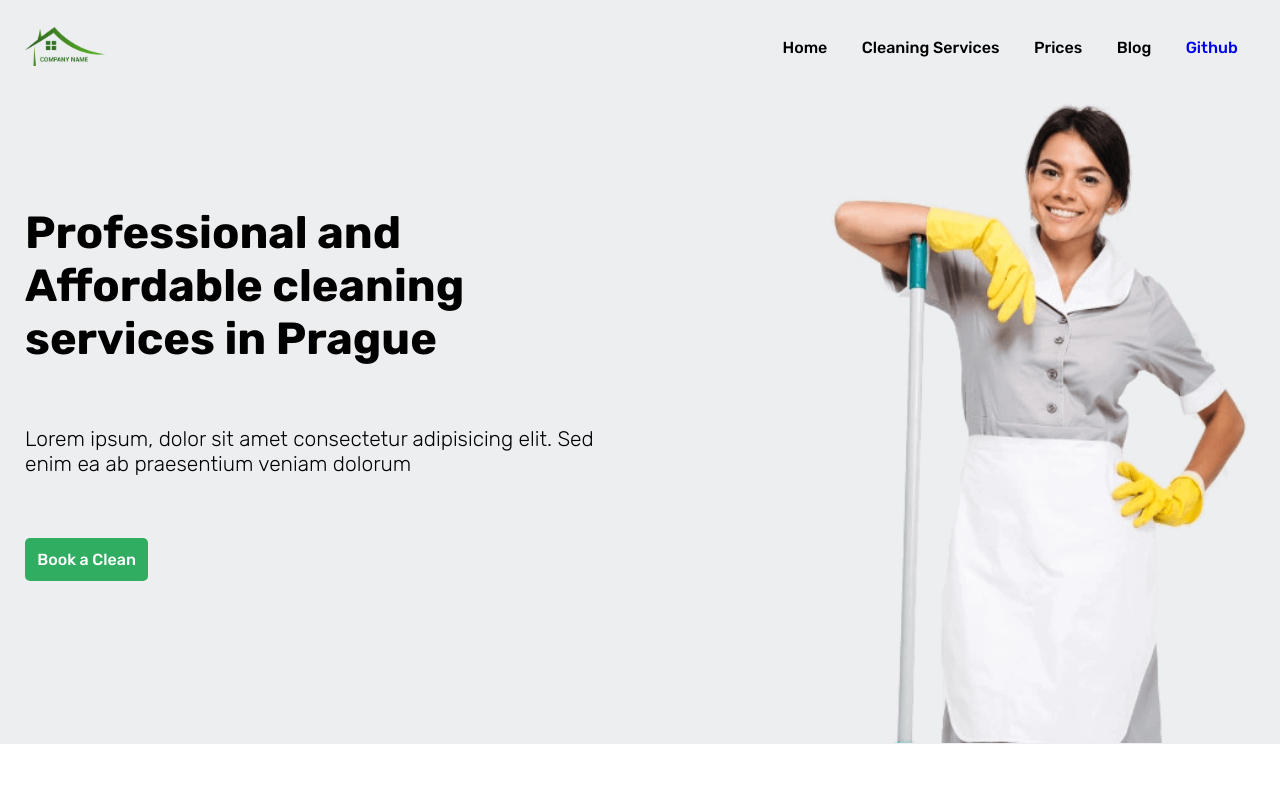
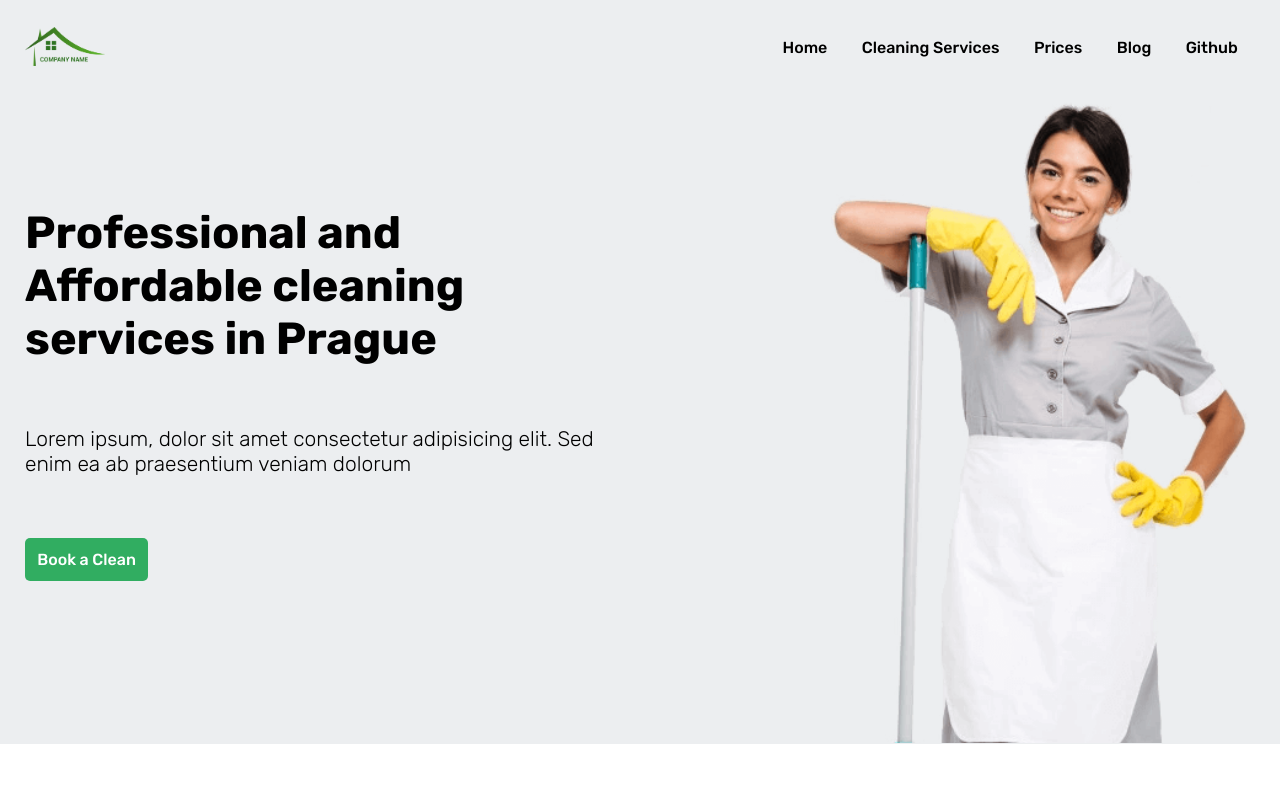
Before and after one commit to hitman00/cleaning, a Nuxt app: page / in a window 1280 px wide. Shown: the top 800 px of the page. Built offline with nearby package versions, Linux system fonts and the light colour scheme.

Commit message:
update header

```diff
--- a/components/Header/Header.vue
+++ b/components/Header/Header.vue
@@ -53,6 +53,9 @@ export default {
       padding: 1.5% 2%;
       border-radius: 5px;
       transition: all 0.4s ease;
+      a {
+        color: #000;
+      }
       &:hover {
         background: #31ad61;
         color: #fff;
```
